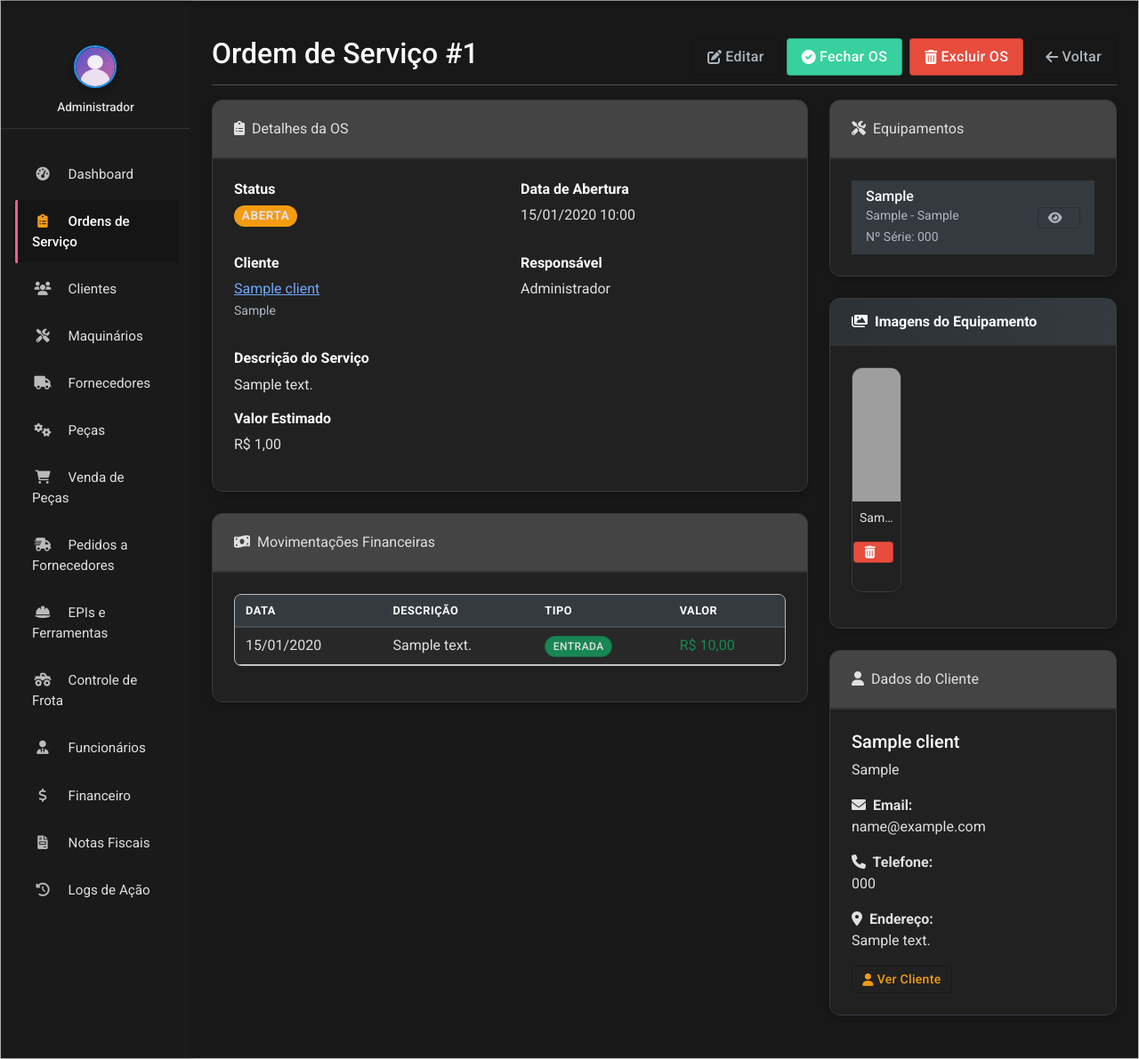
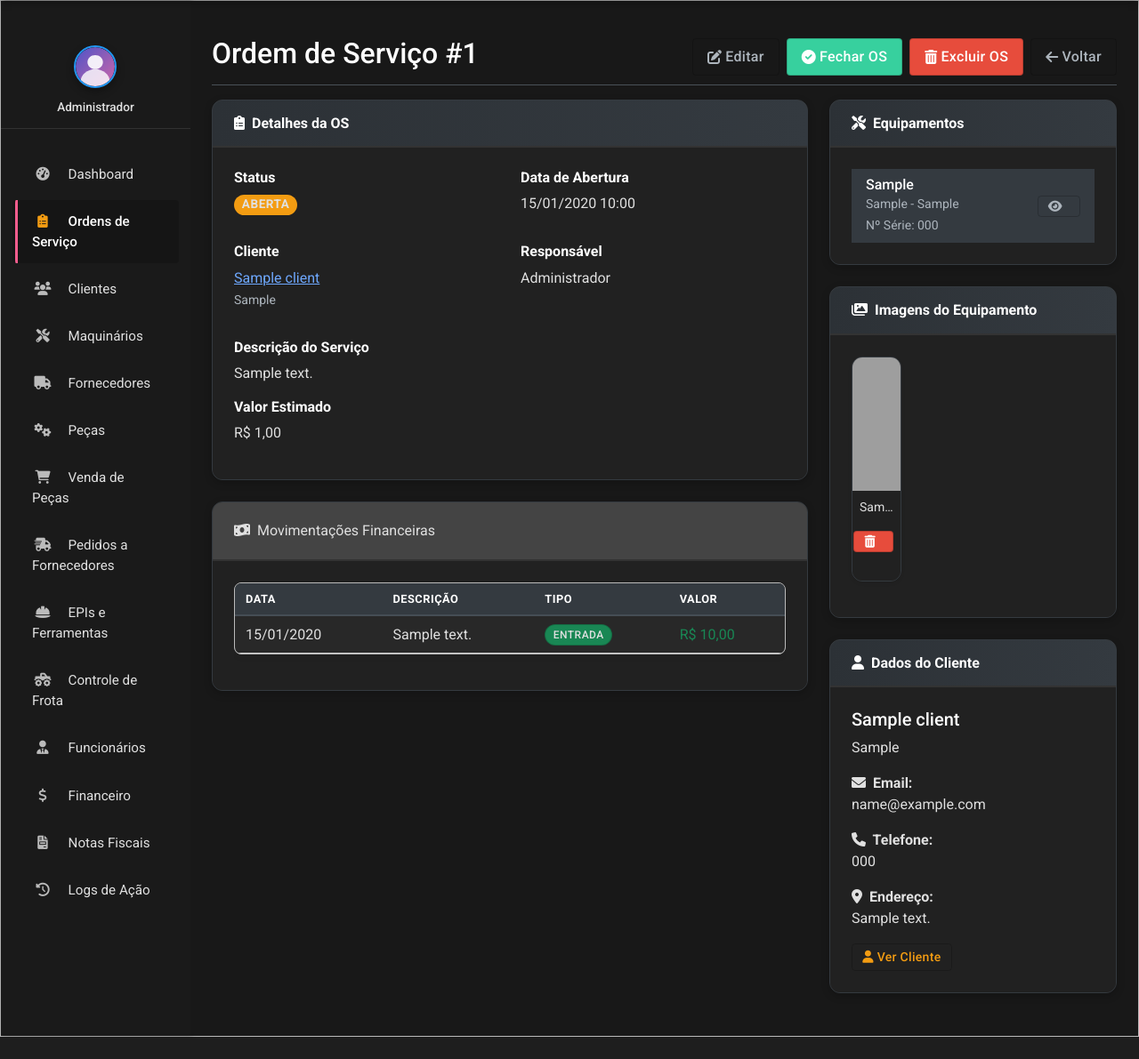
Before and after one commit to sandrim01/samape_py_dev, a Flask app: page /os/1 in a window 1280 px wide. Shown: the part 82-1273 px from the top of the page at 89% size. After the commit the page ends 1248 px from the top, so only its background shows below. Run offline with Flask 3, Linux system fonts and the light colour scheme; a user stored in the database is signed in; tables that the repository leaves empty hold one stand-in row (values such as "Sample post"); some libraries are stand-ins or nearby versions; grey boxes are pictures that could not be loaded.

Commit message:
Improve the look and feel of service orders and stock pages for consistency
Update card headers in service order and stock view templates for visual uniformity.

Replit-Commit-Author: Agent
Replit-Commit-Session-Id: b75ba197-6be9-480b-a25a-84de04cb618c
Replit-Commit-Screenshot-Url: https://storage.googleapis.com/screenshot-production-us-central1/0440564d-7b07-4afc-8444-b39f2d3bed1b/9f238aff-1db5-4232-b423-3f6b3e3c44e1.jpg

```diff
--- a/templates/service_orders/view.html
+++ b/templates/service_orders/view.html
@@ -34,8 +34,8 @@
     <div class="col-md-8">
         <!-- Service Order Details -->
         <div class="card mb-4">
-            <div class="card-header">
-                <i class="fas fa-clipboard-list me-1"></i> Detalhes da OS
+            <div class="card-header py-3 bg-gradient-primary">
+                <h6 class="m-0 font-weight-bold text-white"><i class="fas fa-clipboard-list me-1"></i> Detalhes da OS</h6>
             </div>
             <div class="card-body">
                 <div class="row mb-3">
@@ -147,8 +147,8 @@
     <div class="col-md-4">
         <!-- Equipment -->
         <div class="card mb-4">
-            <div class="card-header">
-                <i class="fas fa-tools me-1"></i> Equipamentos
+            <div class="card-header py-3 bg-gradient-primary">
+                <h6 class="m-0 font-weight-bold text-white"><i class="fas fa-tools me-1"></i> Equipamentos</h6>
             </div>
             <div class="card-body">
                 {% if service_order.equipment %}
@@ -250,8 +250,8 @@
 
         <!-- Client Info -->
         <div class="card mb-4">
-            <div class="card-header">
-                <i class="fas fa-user me-1"></i> Dados do Cliente
+            <div class="card-header py-3 bg-gradient-primary">
+                <h6 class="m-0 font-weight-bold text-white"><i class="fas fa-user me-1"></i> Dados do Cliente</h6>
             </div>
             <div class="card-body">
                 <h5>{{ service_order.client.name }}</h5>
--- a/templates/stock/view.html
+++ b/templates/stock/view.html
@@ -363,8 +363,8 @@
 
     <!-- Histórico de Movimentos -->
     <div class="card shadow mb-4">
-        <div class="card-header py-3 bg-gradient-info">
-            <h6 class="m-0 font-weight-bold text-white">Histórico de Movimentos</h6>
+        <div class="card-header py-3 bg-gradient-primary">
+            <h6 class="m-0 font-weight-bold text-white"><i class="fas fa-history me-1"></i> Histórico de Movimentos</h6>
         </div>
         <div class="card-body">
             <!-- Versão Mobile -->
```
